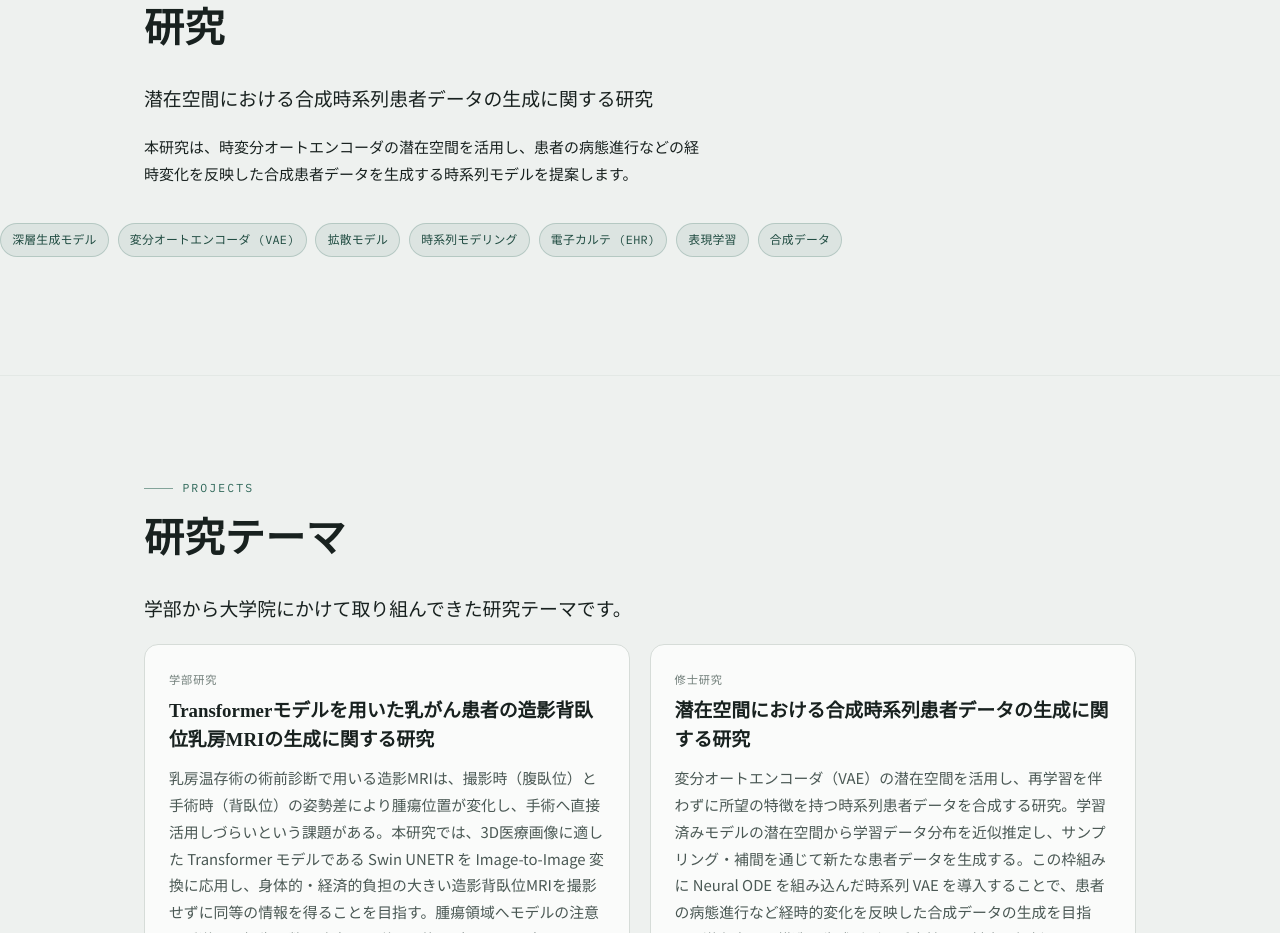
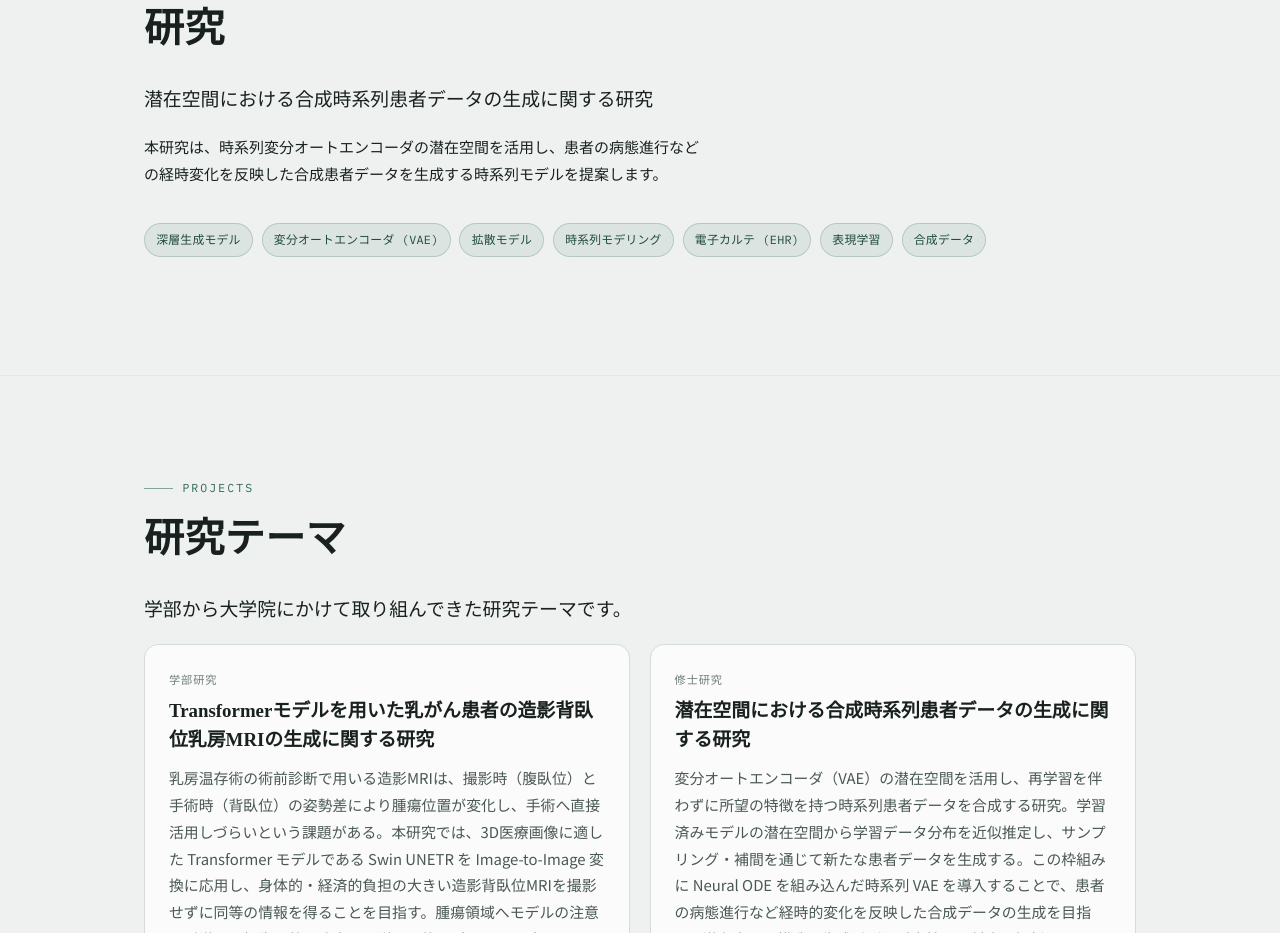
Before and after one commit to Tyama-S/Tyama-S.github.io, a plain HTML site: page index.html in a window 1280 px wide. Shown: the part 1298-2231 px from the top of the page. Drawn offline with Linux system fonts and the light colour scheme.

Commit message:
Upadate index.html

```diff
--- a/index.html
+++ b/index.html
@@ -413,10 +413,8 @@
         潜在空間における合成時系列患者データの生成に関する研究
       </p>
       <p>
-        本研究は、時変分オートエンコーダの潜在空間を活用し、患者の病態進行などの経時変化を反映した合成患者データを生成する時系列モデルを提案します。
-
-
-      </div>
+        本研究は、時系列変分オートエンコーダの潜在空間を活用し、患者の病態進行などの経時変化を反映した合成患者データを生成する時系列モデルを提案します。
+      </p>
 
       <ul class="keywords" aria-label="研究キーワード">
         <li class="tag">深層生成モデル</li>
```
